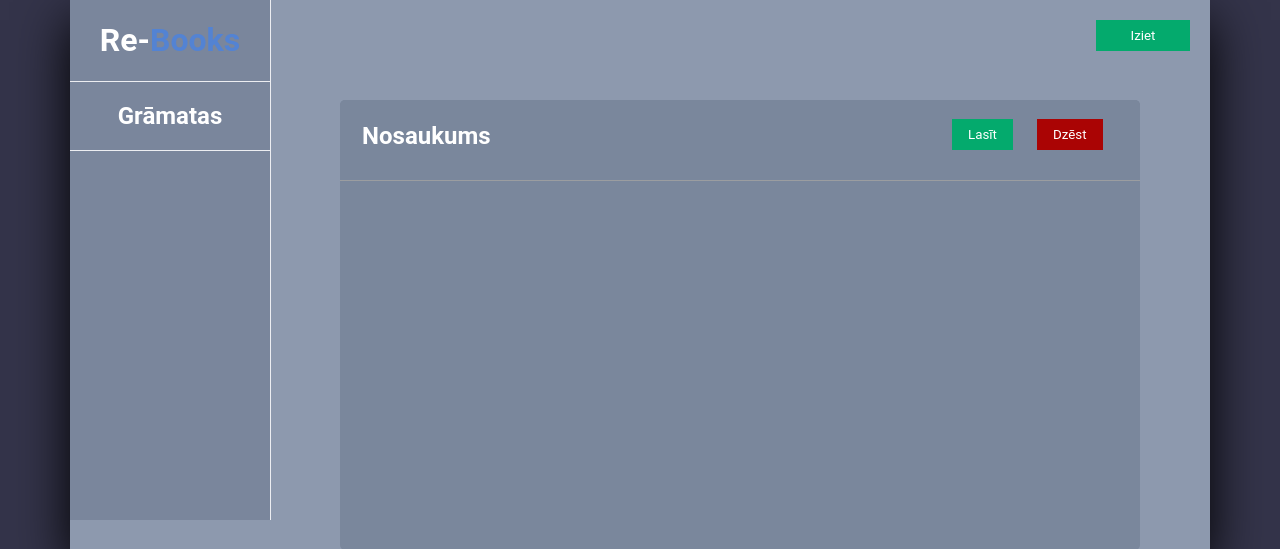
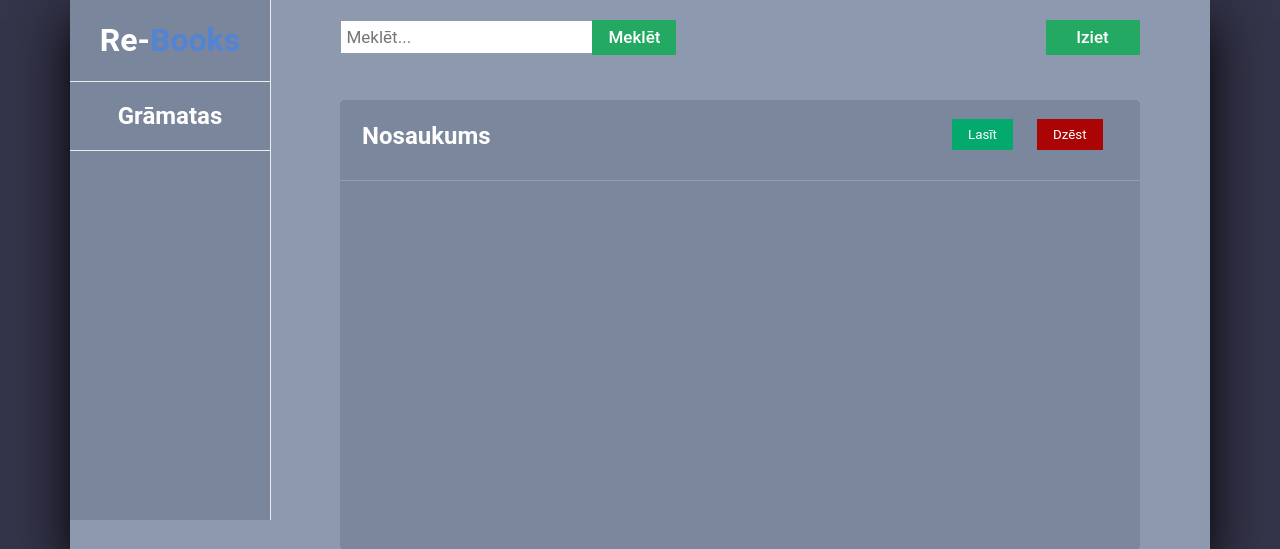
Before and after one commit to fowik/Re-Books, a PHP site: page /user.html in a window 1280 px wide. Shown: the part 68-617 px from the top of the page. Run offline with PHP 8.4, Linux system fonts and the light colour scheme; some web fonts are replaced.

Commit message:
search bar admin and user

```diff
--- a/css/user.css
+++ b/css/user.css
@@ -43,11 +43,52 @@
     margin-top: -65vh;
 }
 
+.search-area {
+    text-align: center;
+    margin-top: 20px;
+    display: flex;
+}
+
+.search-bar {
+    margin-left: 7.5%;
+    margin-right: auto;
+}
+
+.search-bar input[type=text] {
+    padding: 6px;
+    border: none;
+    font-size: 17px;
+    outline:none
+}
+
+.search-area button {
+    background-color: #23A962;
+    border-style: none;
+    box-sizing: border-box;
+    color: #fff;
+    cursor: pointer;
+    display: inline-block;
+    font-size: 17px;
+    font-weight: 500;
+    height: 35px;
+    list-style: none;
+    outline: none;
+    padding: 0px 16px;
+    margin-left: -4px;
+    text-align: center;
+    text-decoration: none;
+    transition: color 100ms;
+    touch-action: manipulation;
+}
+
+.search-area button:hover{
+  background-color: #56dc95;
+  color: #fff;
+}
+
 .leave-button {
-    padding-top: -200px;
     float: right;
-    margin-right: 20px;
-    margin-top: 20px;
+    margin-right: 7.5%;
     background-color: #04AA6D;
     color: white;
     padding: 8px 16px;
@@ -64,7 +105,7 @@
     width: 85%;
     min-height: 450px;
     background-color: #7A879C;
-    margin-top: 100px;
+    margin-top: 45px;
     margin-left: 70px;
     border-radius: 5px;
 }
--- a/user.html
+++ b/user.html
@@ -32,7 +32,14 @@
                 </div>
                 <div class="information-container">
 
-                    <button class="leave-button">Iziet</button>
+                    <div class="search-area">
+                        <div class="search-bar">
+                            <input type="text" placeholder="Meklēt...">
+                            <button>Meklēt</button>
+                        </div>
+
+                        <button class="leave-button">Iziet</button>
+                    </div>
 
                     <div class="books-table scroll">
 
```
Also changed, not shown: admin.html (+8 -1 lines), css/admin.css (+45 -4 lines).
